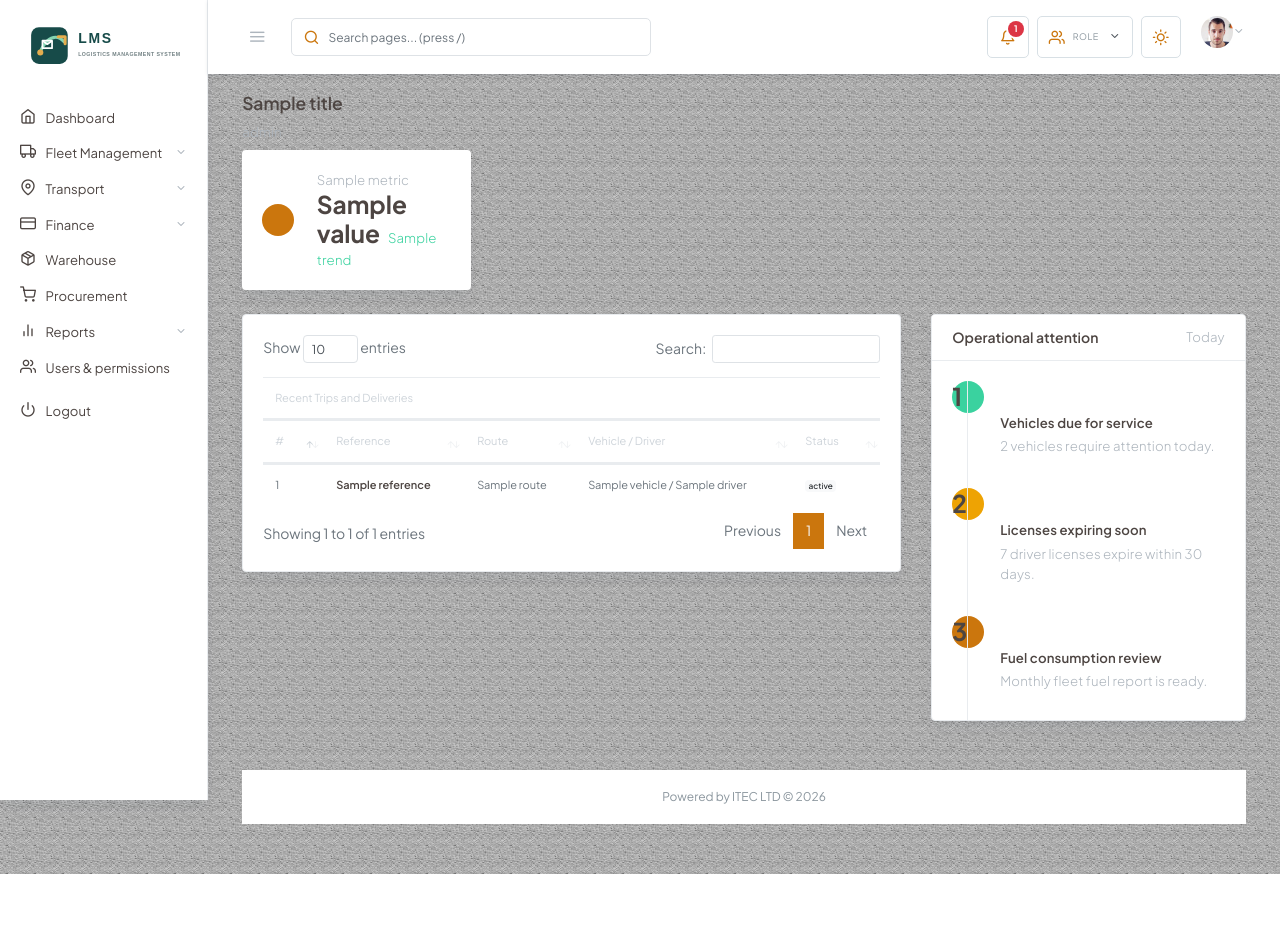
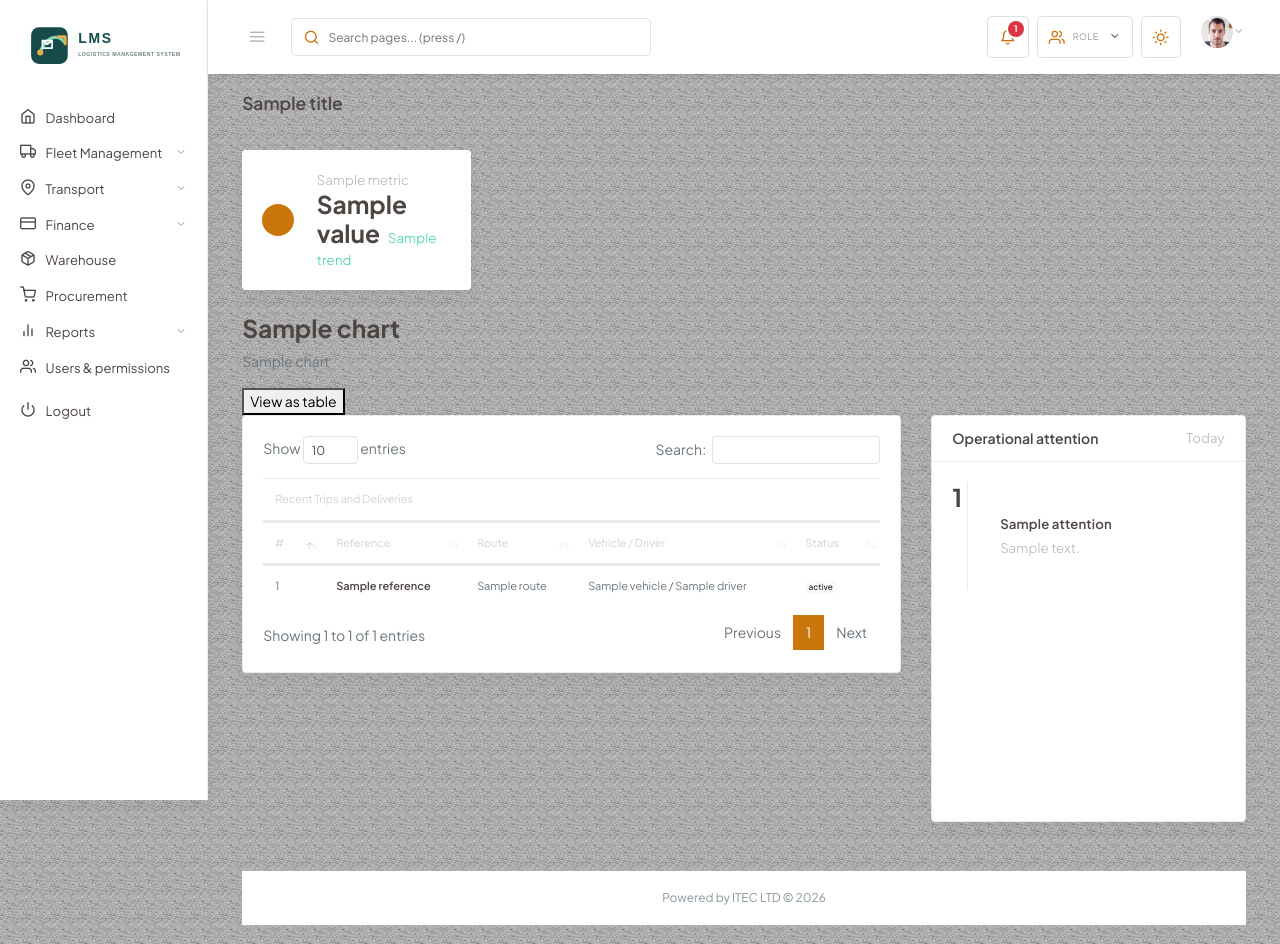
Before and after one commit to elie-iradukunda/itec_logistic, a PHP site: template app/Views/dashboard/index.php in a window 1280 px wide. Before the commit the page ends 874 px from the top, so only its background shows below. Run offline with PHP 8.4, Linux system fonts and the light colour scheme; data comes from the database, SQL or seed files in the repository; the template is opened without the code that fills it: most values are stand-ins (such as "Sample title", 1, 10 or a date in 2020); data that the repository does not hold is empty; some web fonts are replaced.

Commit message:
feat: app/Views/dashboard/index.php

```diff
--- a/app/Views/dashboard/index.php
+++ b/app/Views/dashboard/index.php
@@ -5,7 +5,31 @@
   <div class="col-12"><div class="row">
     <?php foreach ($metrics as $index => $metric): ?><div class="col-md-6 col-xl-3 mb-4"><div class="card shadow border-0 <?= $index === 2 ? 'bg-primary text-white' : '' ?>"><div class="card-body"><div class="row align-items-center"><div class="col-3 text-center"><span class="circle circle-sm <?= $index === 2 ? 'bg-primary-light' : 'bg-primary' ?>"><i class="fe fe-<?= htmlspecialchars($metric['icon']) ?> fe-16 text-white mb-0"></i></span></div><div class="col pr-0"><p class="small <?= $index === 2 ? 'text-white' : 'text-muted' ?> mb-0"><?= htmlspecialchars($metric['label']) ?></p><span class="h3 mb-0 <?= $index === 2 ? 'text-white' : '' ?>"><?= htmlspecialchars($metric['value']) ?></span><span class="small <?= $index === 2 ? 'text-white' : 'text-success' ?> ml-2"><?= htmlspecialchars($metric['trend']) ?></span></div></div></div></div></div><?php endforeach; ?>
   </div></div>
-  <div class="col-12"><div class="row"><div class="col-md-8"><div class="card shadow"><div class="card-body"><table class="table table-hover logistics-data-table" style="font-size:11px"><thead><tr><th colspan="5">Recent Trips and Deliveries</th></tr><tr><th>#</th><th>Reference</th><th>Route</th><th>Vehicle / Driver</th><th>Status</th></tr></thead><tbody><?php foreach ($recentTrips as $index => $trip): ?><tr><td><?= $index + 1 ?></td><td><strong><?= htmlspecialchars($trip['reference']) ?></strong></td><td><?= htmlspecialchars($trip['route']) ?></td><td><?= htmlspecialchars($trip['vehicle'] . ' / ' . $trip['driver']) ?></td><td><span class="badge badge-light"><?= htmlspecialchars($trip['status']) ?></span></td></tr><?php endforeach; ?></tbody></table></div></div></div>
-  <div class="col-md-4"><div class="card shadow eq-card timeline"><div class="card-header"><strong class="card-title">Operational attention</strong><a class="float-right small text-muted" href="#">Today</a></div><div class="card-body" data-simplebar style="height:360px;overflow-y:auto"><div class="pb-3 timeline-item"><span class="circle circle-sm bg-success h3 mb-0">1</span><div class="pl-5"><div class="mb-1 small"><strong>Vehicles due for service</strong></div><p class="small text-muted">2 vehicles require attention today.</p></div></div><div class="pb-3 timeline-item"><span class="circle circle-sm bg-warning h3 mb-0">2</span><div class="pl-5"><div class="mb-1 small"><strong>Licenses expiring soon</strong></div><p class="small text-muted">7 driver licenses expire within 30 days.</p></div></div><div class="pb-3 timeline-item"><span class="circle circle-sm bg-primary h3 mb-0">3</span><div class="pl-5"><div class="mb-1 small"><strong>Fuel consumption review</strong></div><p class="small text-muted">Monthly fleet fuel report is ready.</p></div></div></div></div></div></div></div>
+
+  <?php if ($charts !== []): ?>
+  <div class="col-12">
+    <div class="lms-charts">
+      <?php foreach ($charts as $chart): ?>
+        <section class="lms-chart lms-chart-<?= htmlspecialchars($chart['type']) ?>" style="--span:<?= (int) $chart['span'] ?>" data-chart-id="<?= htmlspecialchars($chart['id']) ?>">
+          <header class="lms-chart-head">
+            <div><h3><?= htmlspecialchars($chart['title']) ?></h3><?php if ($chart['subtitle'] !== ''): ?><p><?= htmlspecialchars($chart['subtitle']) ?></p><?php endif; ?></div>
+            <?php if (!in_array($chart['type'], ['meter', 'notice'], true)): ?><button type="button" class="lms-chart-toggle" aria-pressed="false">View as table</button><?php endif; ?>
+          </header>
+          <div class="lms-chart-body"></div>
+        </section>
+      <?php endforeach; ?>
+    </div>
+    <script type="application/json" id="lms-chart-data"><?= json_encode($charts, JSON_HEX_TAG | JSON_HEX_AMP | JSON_HEX_APOS | JSON_HEX_QUOT | JSON_UNESCAPED_UNICODE) ?></script>
+  </div>
+  <?php endif; ?>
+
+  <div class="col-12"><div class="row">
+    <div class="col-md-8"><div class="card shadow"><div class="card-body"><table class="table table-hover logistics-data-table" style="font-size:11px"><thead><tr><th colspan="5">Recent Trips and Deliveries</th></tr><tr><th>#</th><th>Reference</th><th>Route</th><th>Vehicle / Driver</th><th>Status</th></tr></thead><tbody><?php foreach ($recentTrips as $index => $trip): ?><tr><td><?= $index + 1 ?></td><td><strong><?= htmlspecialchars($trip['reference']) ?></strong></td><td><?= htmlspecialchars($trip['route']) ?></td><td><?= htmlspecialchars(trim($trip['vehicle'] . ' / ' . $trip['driver'], ' /')) ?></td><td><span class="badge badge-light"><?= htmlspecialchars($trip['status']) ?></span></td></tr><?php endforeach; ?></tbody></table></div></div></div>
+    <div class="col-md-4"><div class="card shadow eq-card timeline"><div class="card-header"><strong class="card-title">Operational attention</strong><span class="float-right small text-muted">Today</span></div><div class="card-body" data-simplebar style="height:360px;overflow-y:auto">
+      <?php foreach ($attention as $index => $item): ?>
+        <div class="pb-3 timeline-item"><span class="circle circle-sm bg-<?= htmlspecialchars($item['tone']) ?> h3 mb-0"><?= $index + 1 ?></span><div class="pl-5"><div class="mb-1 small"><strong><?= htmlspecialchars($item['title']) ?></strong></div><p class="small text-muted"><?= htmlspecialchars($item['text']) ?></p></div></div>
+      <?php endforeach; ?>
+    </div></div></div>
+  </div></div>
 </div>
 <?php require __DIR__ . '/../layouts/footer.php'; ?>
```
